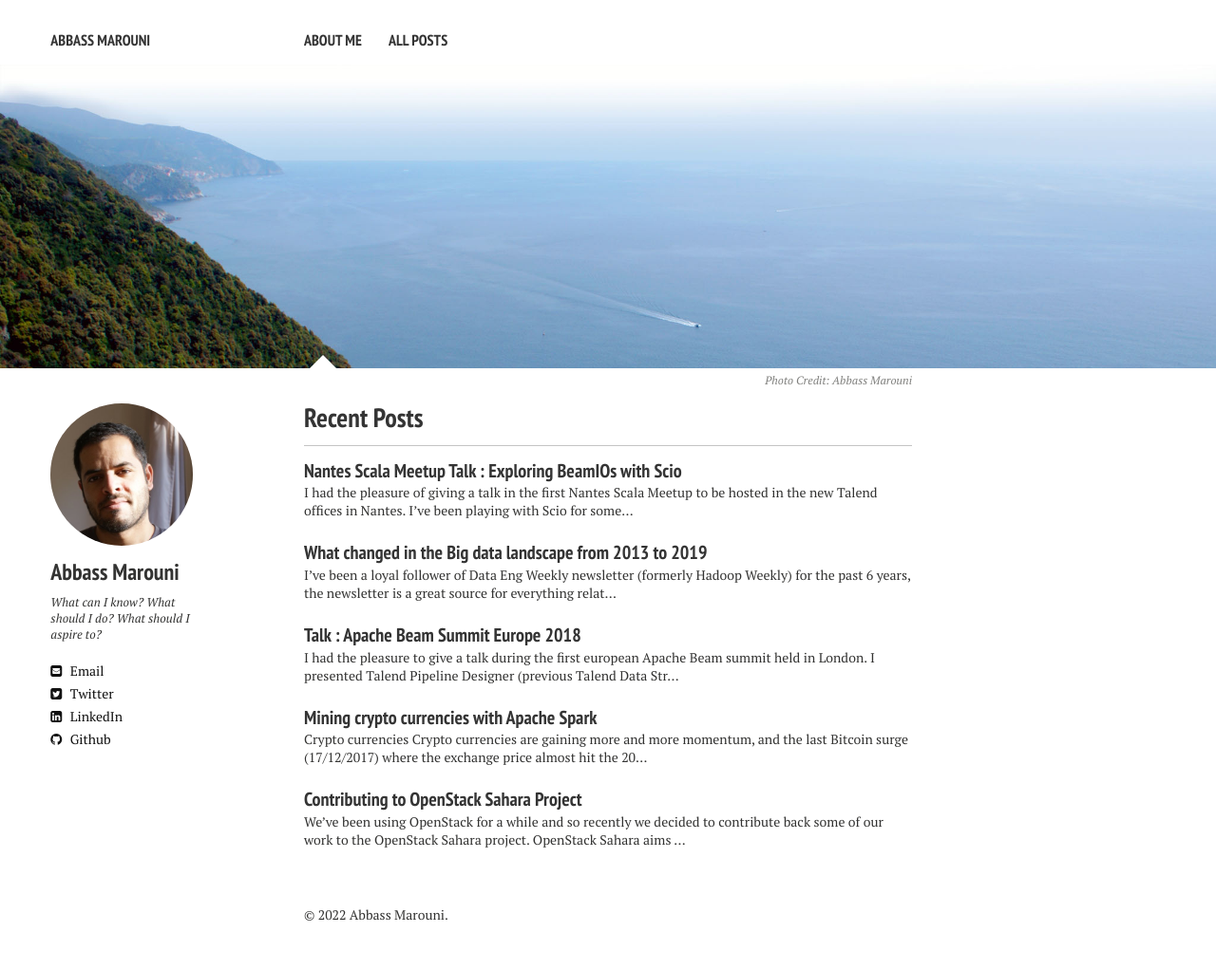
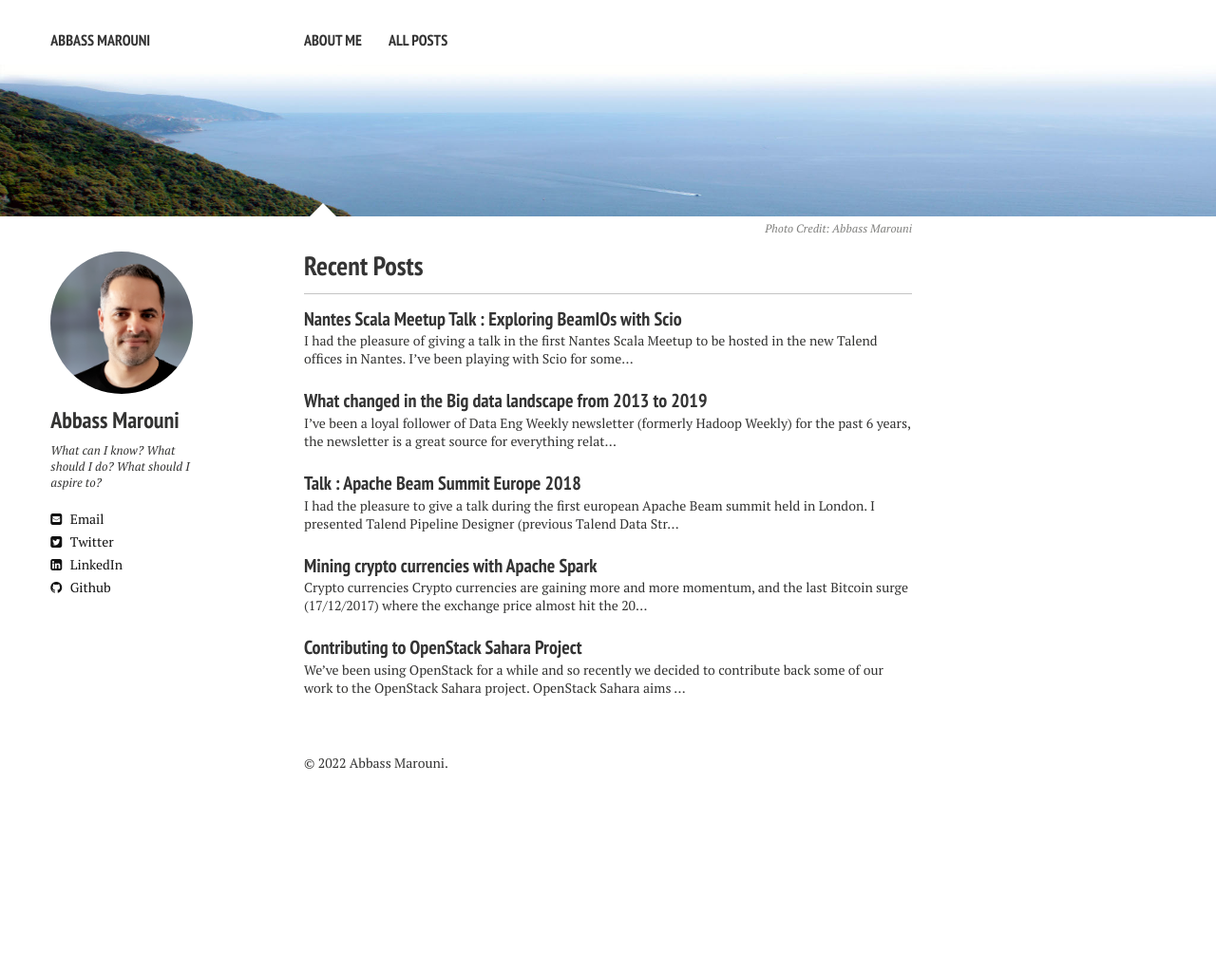
Before and after one commit to marouni/marouni.github.io, a Jekyll site: the page built from index.md, in a window 1280 px wide. Shown: the whole page at 95% size. Built offline with Jekyll 4.4.1, drawn with Linux system fonts in a browser that asks for light colours; nearby versions of some CDN libraries; comment, search, counter and statistics services are not loaded; after the commit the page ends 900 px from its top, so only the background shows below that.

Commit message:
update site

```diff
--- a/_config.yml
+++ b/_config.yml
@@ -39,7 +39,7 @@ defaults:
 # Site owner
 owner:
   name: Abbass Marouni
-  avatar: bio-photo-3.jpg
+  avatar: profile_01_2022.jpeg
   bio: "What can I know?\nWhat should I do?\nWhat should I aspire to?"
   email: abbass.marouni@gmail.com
   disqus-shortname: marouni
--- a/index.md
+++ b/index.md
@@ -3,6 +3,6 @@ layout: home
 excerpt: "Home"
 tags: [Jekyll, theme, responsive, blog, template]
 image:
-  feature: main_v4.jpg
+  feature: main_v6.jpg
   credit: Abbass Marouni
 ---
```
Also changed, not shown: Gemfile.lock, images/main_v6.jpg (added), images/profile_01_2022.jpeg (added), 1 other file.
